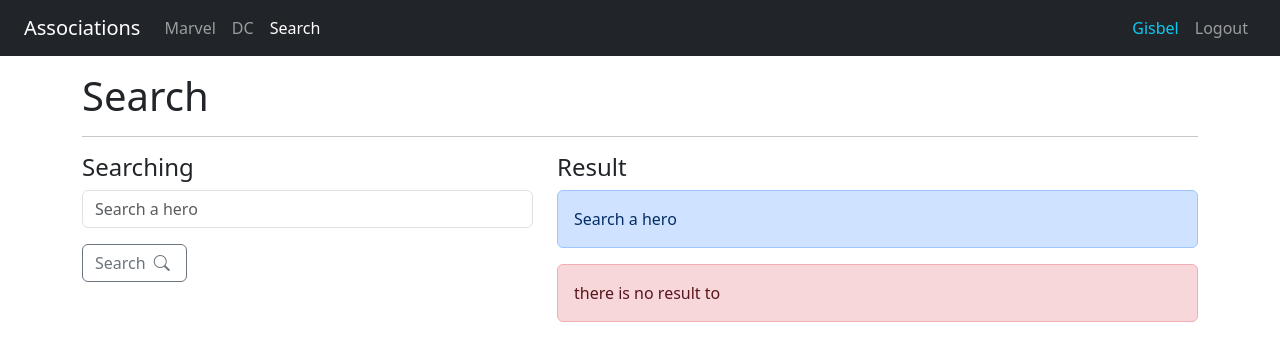
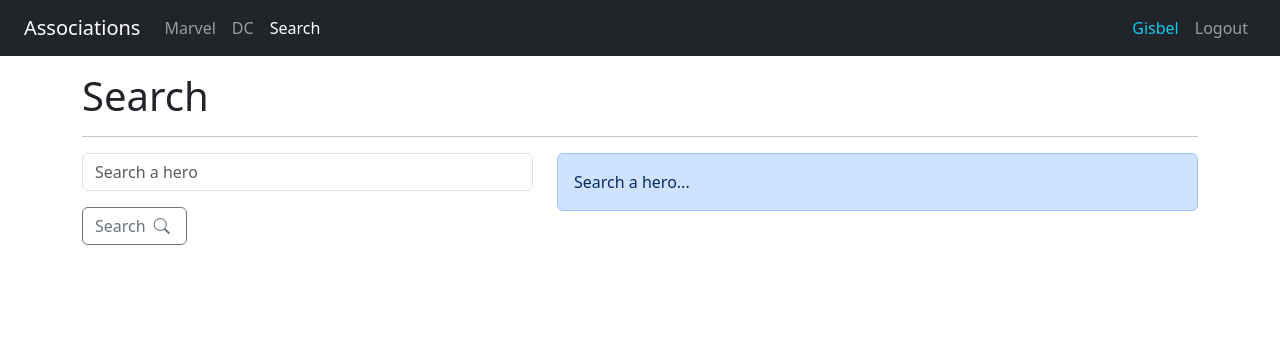
Before and after one commit to gisbelt/react-app, a React (Vite) app in the folder 07-heroes-spa-app-vite/: page /search in a window 1280 px wide. Shown: the top 360 px of the page. Built offline with nearby package versions, Linux system fonts and the light colour scheme.

Commit message:
helper: getHeroeByName - search component: show heores with HeroeCard.jsx, conditionals to display messages

```diff
--- /dev/null
+++ b/07-heroes-spa-app-vite/src/heroes/helpers/getHeoresByName.js
@@ -0,0 +1,12 @@
+import { heroes } from "../data/heroes";
+
+export const getHeoresByName = ( name = '' ) => {
+    // Force to clean the url, just in case it is written in capital letters and with spaces
+    name = name.toLowerCase().trim()
+    // if you wrote nothing, return an empty array
+    if( name.length === 0 ) return [];
+    // returns only the hero which includes the name
+    return heroes.filter(
+        hero => hero.superhero.toLowerCase().includes( name )
+    );
+}
--- a/07-heroes-spa-app-vite/src/heroes/helpers/index.js
+++ b/07-heroes-spa-app-vite/src/heroes/helpers/index.js
@@ -1,2 +1,3 @@
 export * from './getHeroesByPublisher'
 export * from './getHeroById'
+export * from './getHeoresByName'
--- a/07-heroes-spa-app-vite/src/heroes/pages/HeroPage.jsx
+++ b/07-heroes-spa-app-vite/src/heroes/pages/HeroPage.jsx
@@ -11,9 +11,10 @@ export const HeroPage = () => {
   const getHero = useMemo( () => getHeroById( heroId ), [heroId]);
 
   const onReturn = () => {
-    getHero.publisher === 'Marvel Comics'
-    ? navigate('/marvel')
-    : navigate('/dc')
+    // getHero.publisher === 'Marvel Comics'
+    // ? navigate('/marvel')
+    // : navigate('/dc')
+    navigate(-1)
   }
 
   // if we don't get a hero, redirect
--- a/07-heroes-spa-app-vite/src/heroes/pages/SearchPage.jsx
+++ b/07-heroes-spa-app-vite/src/heroes/pages/SearchPage.jsx
@@ -1,12 +1,10 @@
 import queryString from "query-string";
 import { useLocation, useNavigate } from "react-router-dom"
 import { useForm } from "../../hooks/useForm"
+import { HeroeCard } from "../components/HeroeCard";
+import { getHeoresByName } from "../helpers/getHeoresByName";
 
 export const SearchPage = () => {
-
-  const { onInputChange, onResetForm, searchText } = useForm({
-    searchText: ''
-  })
 
   // get navigation
   const navigate = useNavigate()
@@ -15,9 +13,17 @@ export const SearchPage = () => {
   // parse the query arguments we get from the "search" parameter of "location".
   const { q = '' } = queryString.parse( location.search )
 
+  const heroes = getHeoresByName(q)
+
+  const showSearch = (q.length === 0)
+  const showError = (q.length > 0) && heroes.length === 0
+
+  const { onInputChange, onResetForm, searchText } = useForm({
+    searchText: q //get the value of q in url
+  })
+
   const onSearchSubmit = (e) => {
     e.preventDefault()
-    if( searchText.trim().length <= 1 ) return;
     // Force to clean the url, just in case it is written in capital letters and with spaces
     navigate(`?q=${searchText.toLowerCase().trim()}`)
   }
@@ -29,7 +35,6 @@ export const SearchPage = () => {
 
       <div className="row">
         <div className="col-5">
-          <h4>Searching</h4>
           <form onSubmit={ onSearchSubmit }>
             <input
               type="text"
@@ -49,21 +54,40 @@ export const SearchPage = () => {
         </div>
 
         <div className="col-7">
-          <h4>Result</h4>
+          {
+            showSearch
+            &&
+            <div
+              className="alert alert-primary animate__animated animate__fadeIn"
+            >
+              {/* alert when nothing has been written yet */}
+              Search a hero...
+            </div>
+          }
 
-          <div className="alert alert-primary">
-            {/* alert when there is result  */}
-            Search a hero
-          </div>
-          <div className="alert alert-danger">
-            {/* alert when there is no result  */}
-            there is no result to <b>{ q }</b>
-          </div>
+          {
+            showError
+            &&
+            <div
+              className="alert alert-danger animate__animated animate__fadeIn"
+            >
+              {/* alert when there is no result  */}
+              there is no result to <b>{ q }</b>
+            </div>
+          }
+        </div>
 
+        <div className={`row g-3 ${heroes.length > 1 ? 'row-cols-3' : 'row-cols-1'}`}>
+          {
+            heroes.map(hero => (
+              <HeroeCard
+               key={ hero.id }
+               { ...hero }
+              />
+            ))
+          }
         </div>
       </div>
-
-
     </>
   )
 }
```
